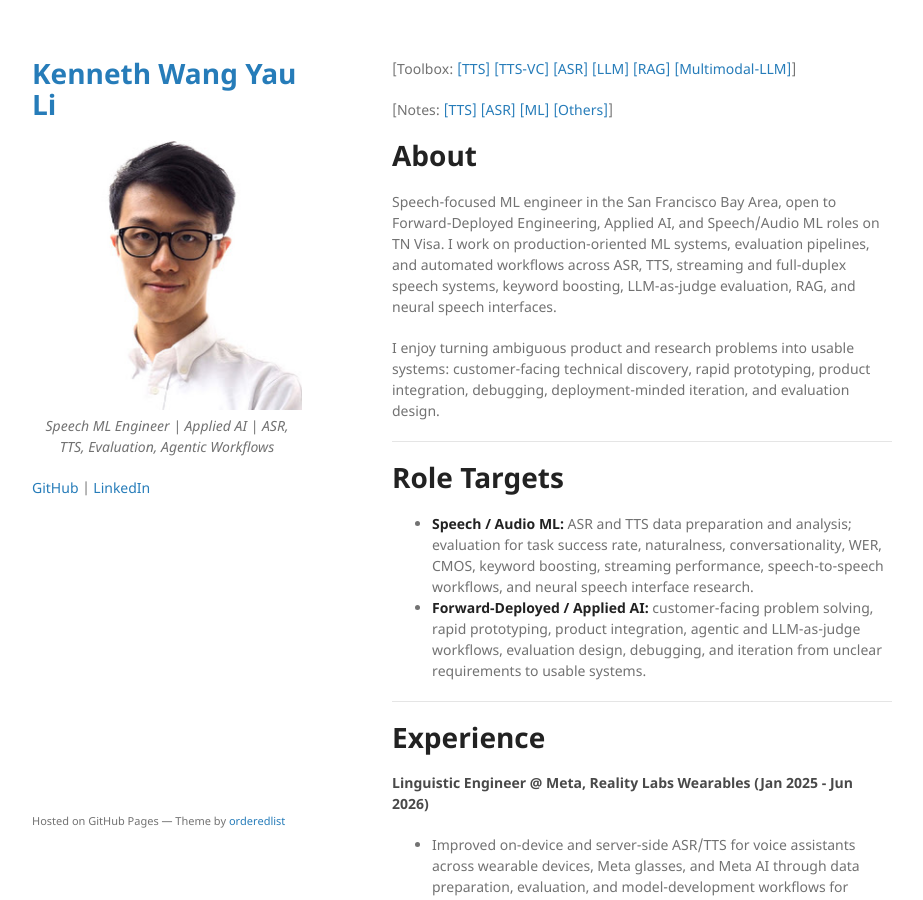
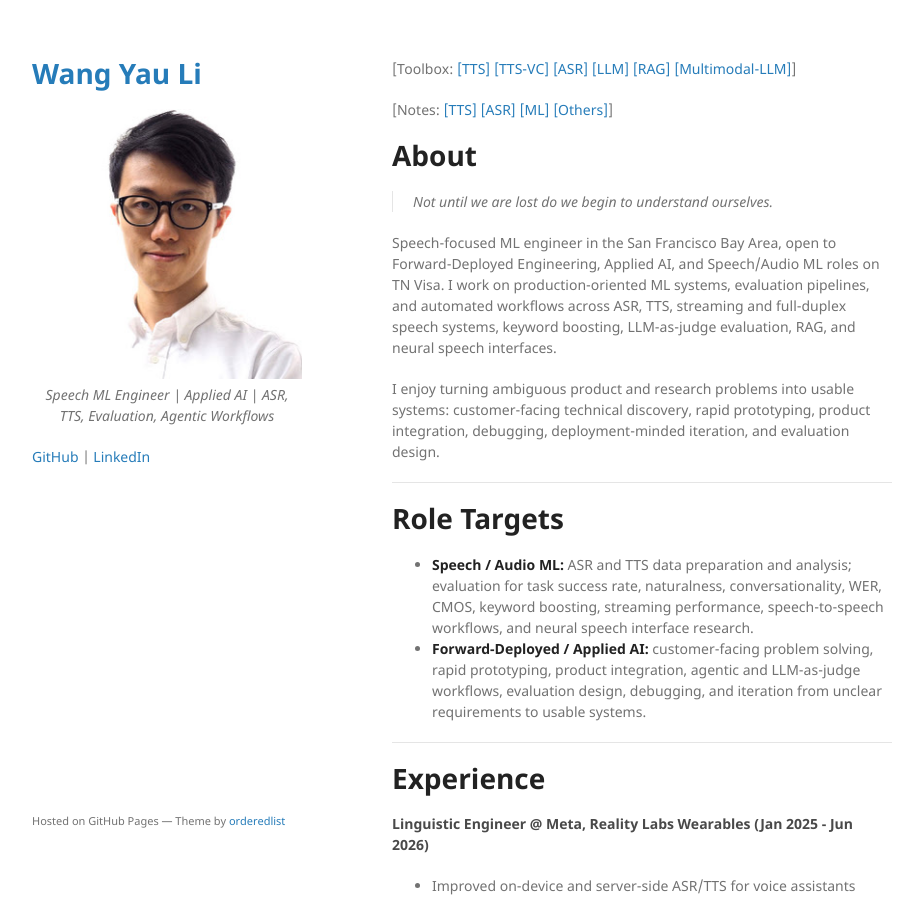
Before and after one commit to kennethli319/kennethli319.github.io, a Jekyll site: the page built from index.md, in a window 1280 px wide and 900 px high. Shown: the whole window, without its empty margins (178-1101 px from the left). Built offline with Jekyll 4.4.1, drawn with Linux system fonts in a browser that asks for light colours.

Commit message:
Restore homepage title and quote

```diff
--- a/_config.yml
+++ b/_config.yml
@@ -1,4 +1,4 @@
-title: Kenneth Wang Yau Li
+title: Wang Yau Li
 logo: /assets/img/photo.jpg
 description: "Speech ML Engineer | Applied AI | ASR, TTS, Evaluation, Agentic Workflows"
 show_downloads: false
--- a/index.md
+++ b/index.md
@@ -7,6 +7,8 @@ layout: default
 [Notes: [[TTS]](./notes_tts.md) [[ASR]](./notes_asr.md) [[ML]](./notes_ml.md) [[Others]](./notes.md)]
 
 # About
+
+> Not until we are lost do we begin to understand ourselves.
 
 Speech-focused ML engineer in the San Francisco Bay Area, open to Forward-Deployed Engineering, Applied AI, and Speech/Audio ML roles on TN Visa. I work on production-oriented ML systems, evaluation pipelines, and automated workflows across ASR, TTS, streaming and full-duplex speech systems, keyword boosting, LLM-as-judge evaluation, RAG, and neural speech interfaces.
 
```
